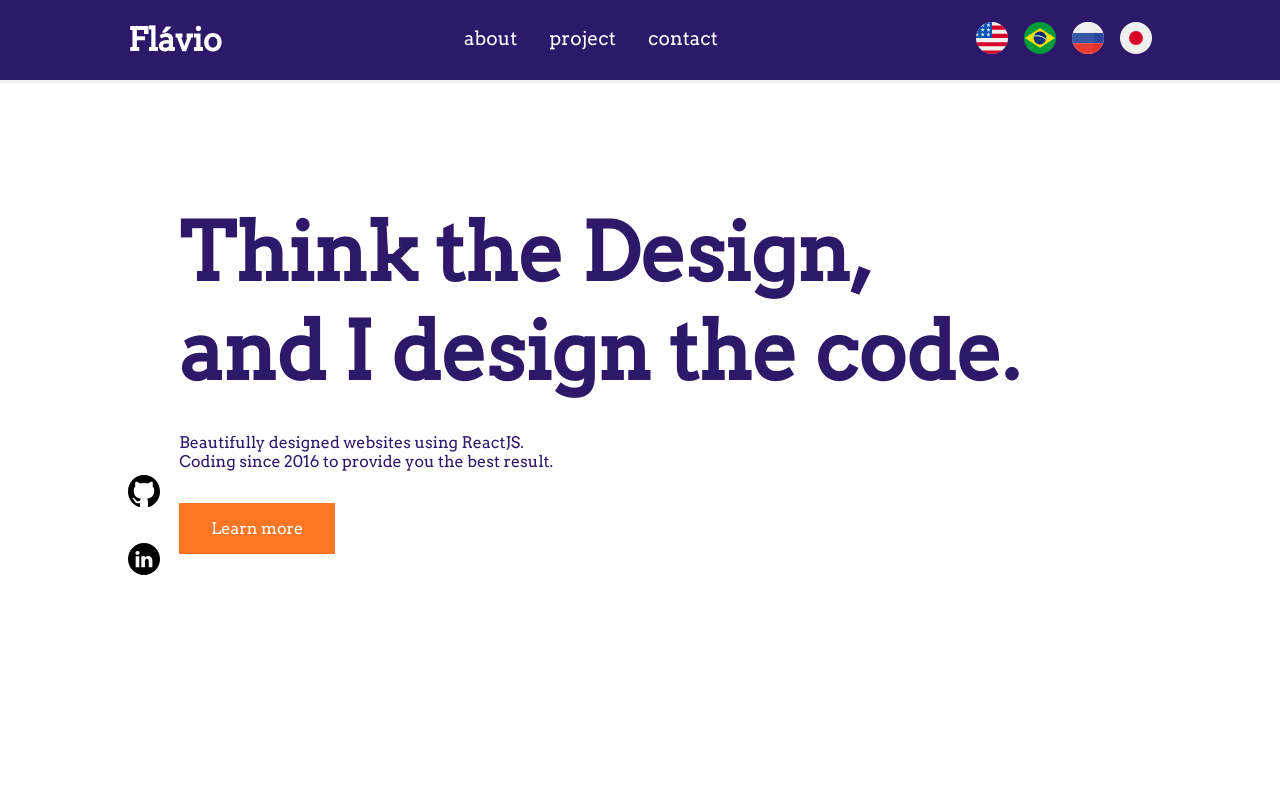
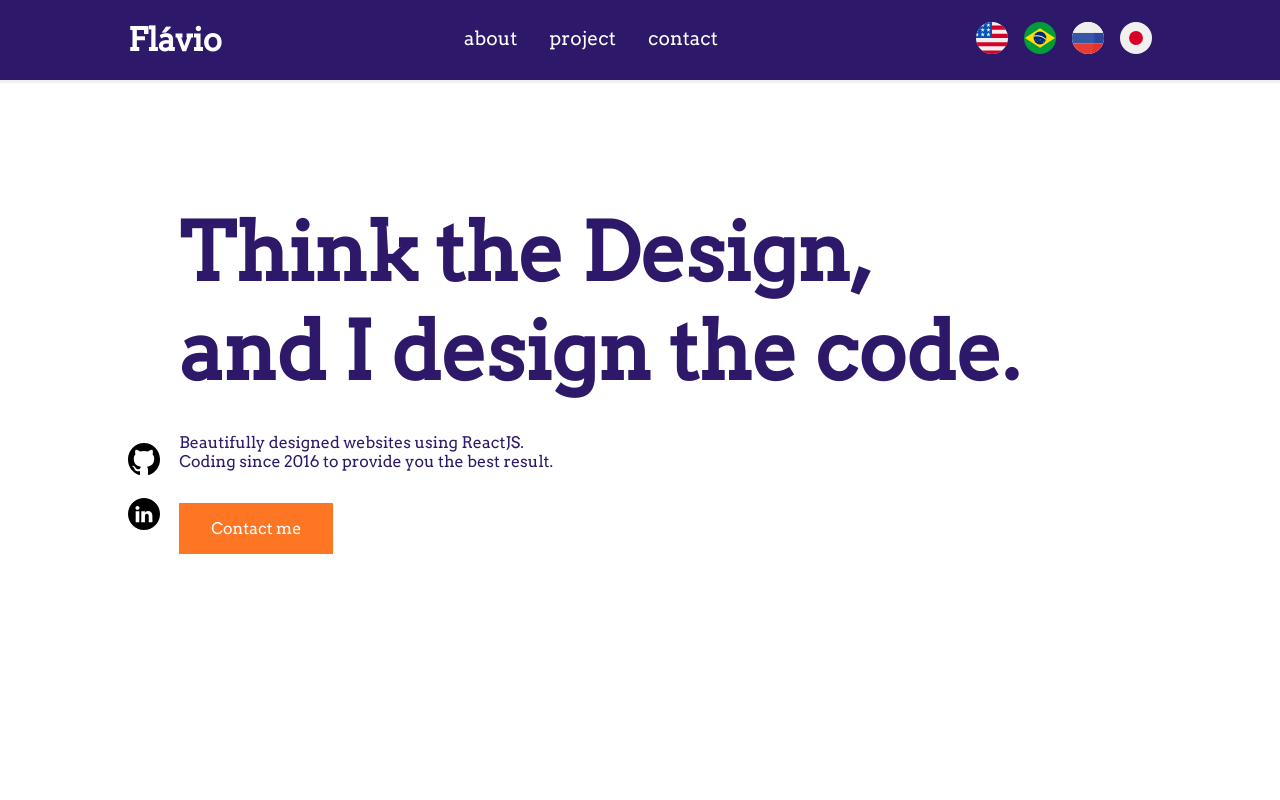
Before and after one commit to NILID/Personal-Website, a React (Create React App) app: page / in a window 1280 px wide. Shown: the top 800 px of the page. Built offline with nearby package versions, Linux system fonts and the light colour scheme; a web font is replaced by a local one.

Commit message:
React Scroll from menu fixed

```diff
--- a/src/components/Dictionary/dictionary.js
+++ b/src/components/Dictionary/dictionary.js
@@ -9,7 +9,7 @@ const dictionary = {
       intro: "Beautifully designed websites using ReactJS. ",
       introSecondPart: "Coding since 2016 to provide you the best result.",
       span: "Design",
-      button: "Learn more",
+      button: "Contact me",
       titleAboutMe: "About Me",
       messageAboutMe:
         "Hi, my name is Flávio and I'm currently a Team Manager of Olymp Trade Forex company and a web developer. Currently, I am pursuing my last of my Bacherlor in Software Engineering at Siberian Federal University.",
--- a/src/components/Home/Home.jsx
+++ b/src/components/Home/Home.jsx
@@ -30,14 +30,19 @@ function Home() {
           <Container>
             <ContentOne>
               <Link>
-                <a href="https://github.com/drrh12" target="_blank">
+                <a
+                  href="https://github.com/drrh12"
+                  target="_blank"
+                  rel="noreferrer"
+                >
                   <img src={githubIcon} alt="" />
                 </a>
                 <a
                   href="https://www.linkedin.com/in/fl%C3%A1vio-andrade-9b74a01a5/"
                   target="_blank"
+                  rel="noreferrer"
                 >
-                  <img src={linkedinIcon} alt="" />
+                  <img className="linkedin" src={linkedinIcon} alt="" />
                 </a>
               </Link>
             </ContentOne>
--- a/src/components/Home/HomeElements.jsx
+++ b/src/components/Home/HomeElements.jsx
@@ -30,8 +30,12 @@ export const Link = styled.div`
 
   img {
     width: 2rem;
-    margin-top: 2em;
   }
+
+  .linkedin {
+    margin-top: 1.2em;
+  }
+
   img:hover {
     cursor: pointer;
     transition: all 0.2s ease-in-out;
--- a/src/components/Projects/ProjectPortfolio.jsx
+++ b/src/components/Projects/ProjectPortfolio.jsx
@@ -11,7 +11,7 @@ function ProjectPortfolio() {
   const [language] = useContext(LanguageContext);
 
   return (
-    <>
+    <div className="project">
       {dictionary[language].map(({ project }) => (
         <>
           <Title>
@@ -35,7 +35,7 @@ function ProjectPortfolio() {
           </Container>
         </>
       ))}
-    </>
+    </div>
   );
 }
 
```
